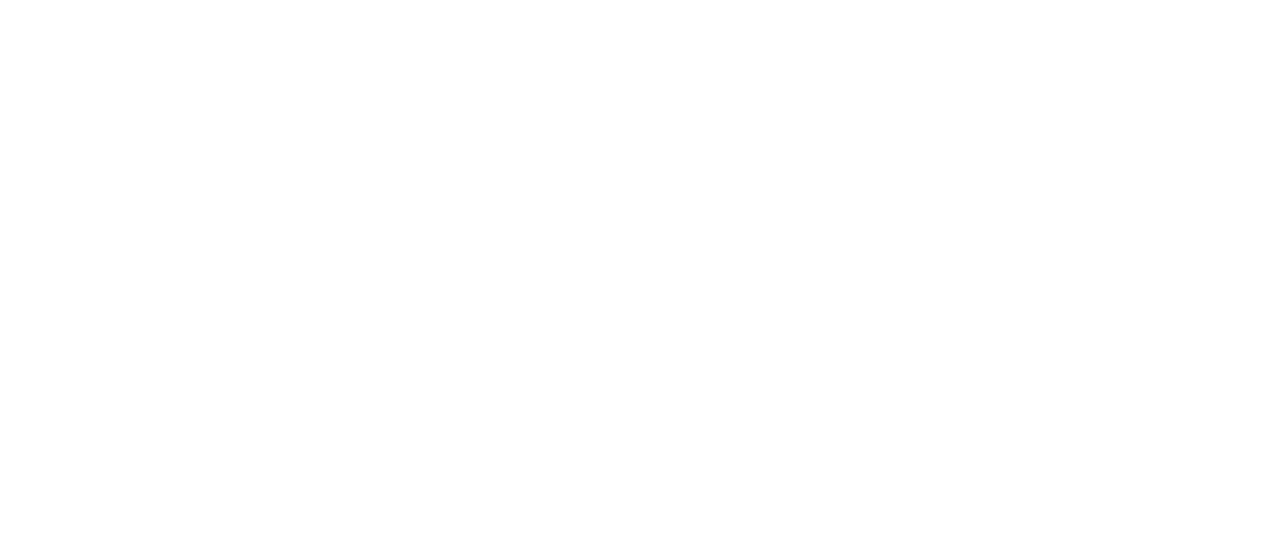
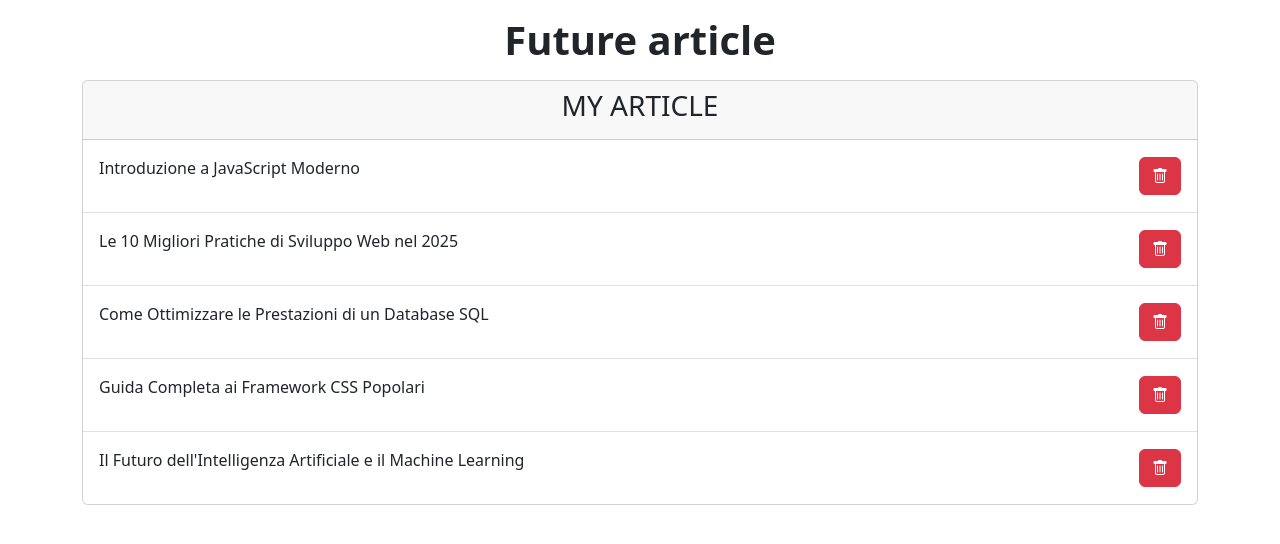
Before and after one commit to gabrieletodaroo9/react-form, a React (Vite) app: page / in a window 1280 px wide. Shown: the top 544 px of the page. Built offline with nearby package versions, Linux system fonts and the light colour scheme.

Commit message:
install bootstrap and boostrap-icons and add base html and css

```diff
--- a/index.html
+++ b/index.html
@@ -1,13 +1,16 @@
 <!doctype html>
 <html lang="en">
+
 <head>
   <meta charset="UTF-8" />
   <link rel="icon" type="image/svg+xml" href="/vite.svg" />
   <meta name="viewport" content="width=device-width, initial-scale=1.0" />
   <title>react-form</title>
 </head>
+
 <body>
   <div id="root"></div>
   <script type="module" src="/src/main.jsx"></script>
 </body>
+
 </html>
--- a/src/App.css
+++ b/src/App.css
@@ -0,0 +1,7 @@
+/* RESET */
+
+* {
+    margin: 0;
+    padding: 0;
+    box-sizing: border-box;
+}
--- a/src/App.jsx
+++ b/src/App.jsx
@@ -1,12 +1,60 @@
+import { useState } from 'react'
 import './App.css'
 
-function App() {
+export default function App() {
+
+  const articles = [
+    {
+      "id": 1,
+      "titolo": "Introduzione a JavaScript Moderno"
+    },
+    {
+      "id": 2,
+      "titolo": "Le 10 Migliori Pratiche di Sviluppo Web nel 2025"
+    },
+    {
+      "id": 3,
+      "titolo": "Come Ottimizzare le Prestazioni di un Database SQL"
+    },
+    {
+      "id": 4,
+      "titolo": "Guida Completa ai Framework CSS Popolari"
+    },
+    {
+      "id": 5,
+      "titolo": "Il Futuro dell'Intelligenza Artificiale e il Machine Learning"
+    }
+  ]
+
+  const [initialArticles, setinitialArticles] = useState(articles)
 
   return (
     <>
+      <header>
+        <h1 className='text-center fw-bold my-3'>Future article</h1>
+      </header>
 
+      <main>
+        <div className="container">
+          <div className="card">
+            <div className="card-header text-center fw-bold">
+              <h3>MY ARTICLE</h3>
+            </div>
+            <ul className='list-group list-group-flush '>
+              {
+                initialArticles.map(article => (
+                  <li className='list-group-item list-unstyled d-flex justify-content-between align-items-center py-3' key={article.id}>
+                    <p>{article.titolo}</p>
+                    <button className='btn btn-danger'>
+                      <i class="bi bi-trash"></i>
+                    </button>
+                  </li>
+                ))
+              }
+            </ul>
+          </div>
+        </div>
+      </main>
     </>
   )
 }
-
-export default App
--- a/src/index.css
+++ b/src/index.css
@@ -0,0 +1,2 @@
+@import url('bootstrap');
+@import url("https://cdn.jsdelivr.net/npm/bootstrap-icons@1.3.0/font/bootstrap-icons.css");
```
Lines whose indentation alone changed are shown as unchanged.
